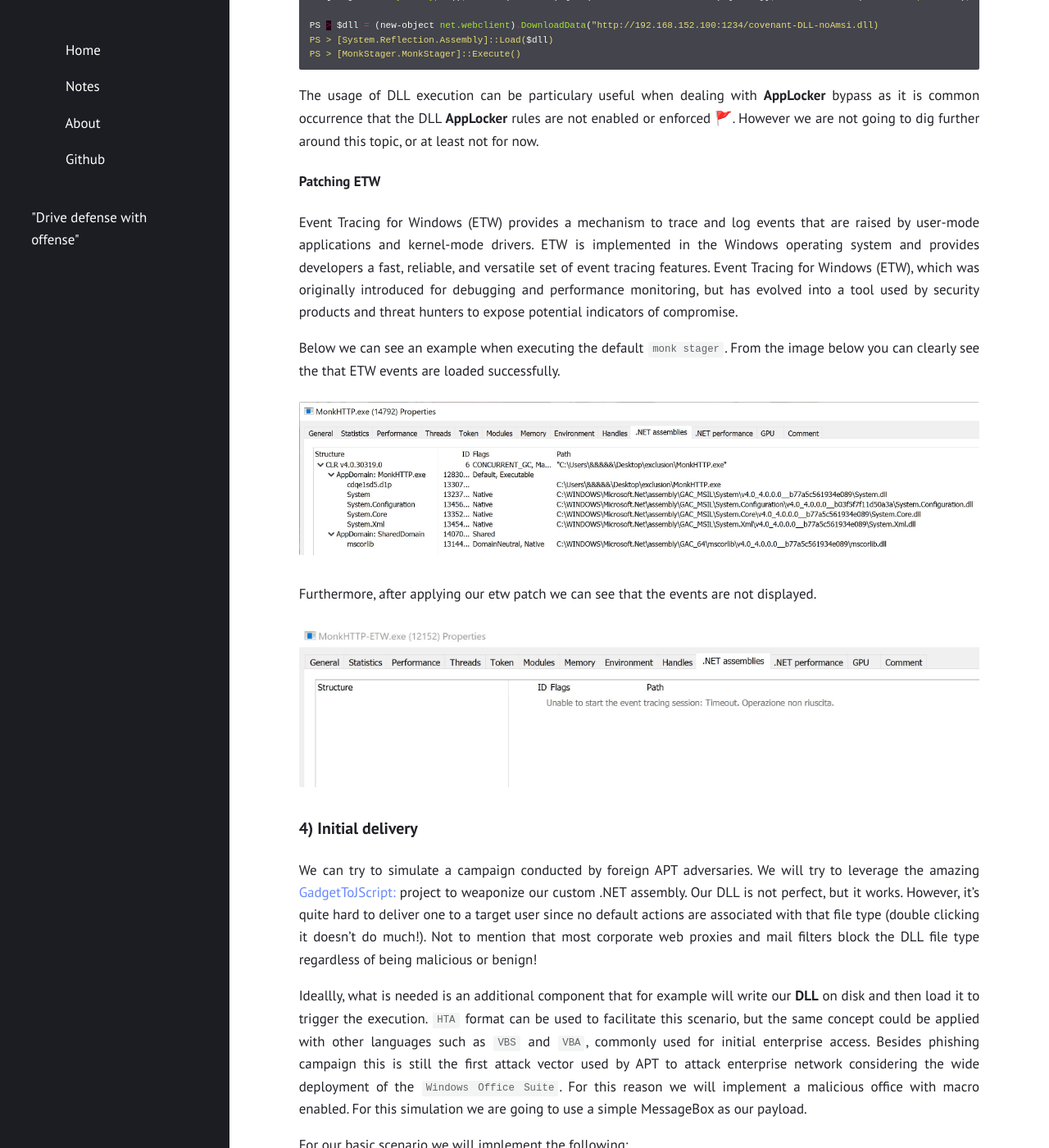
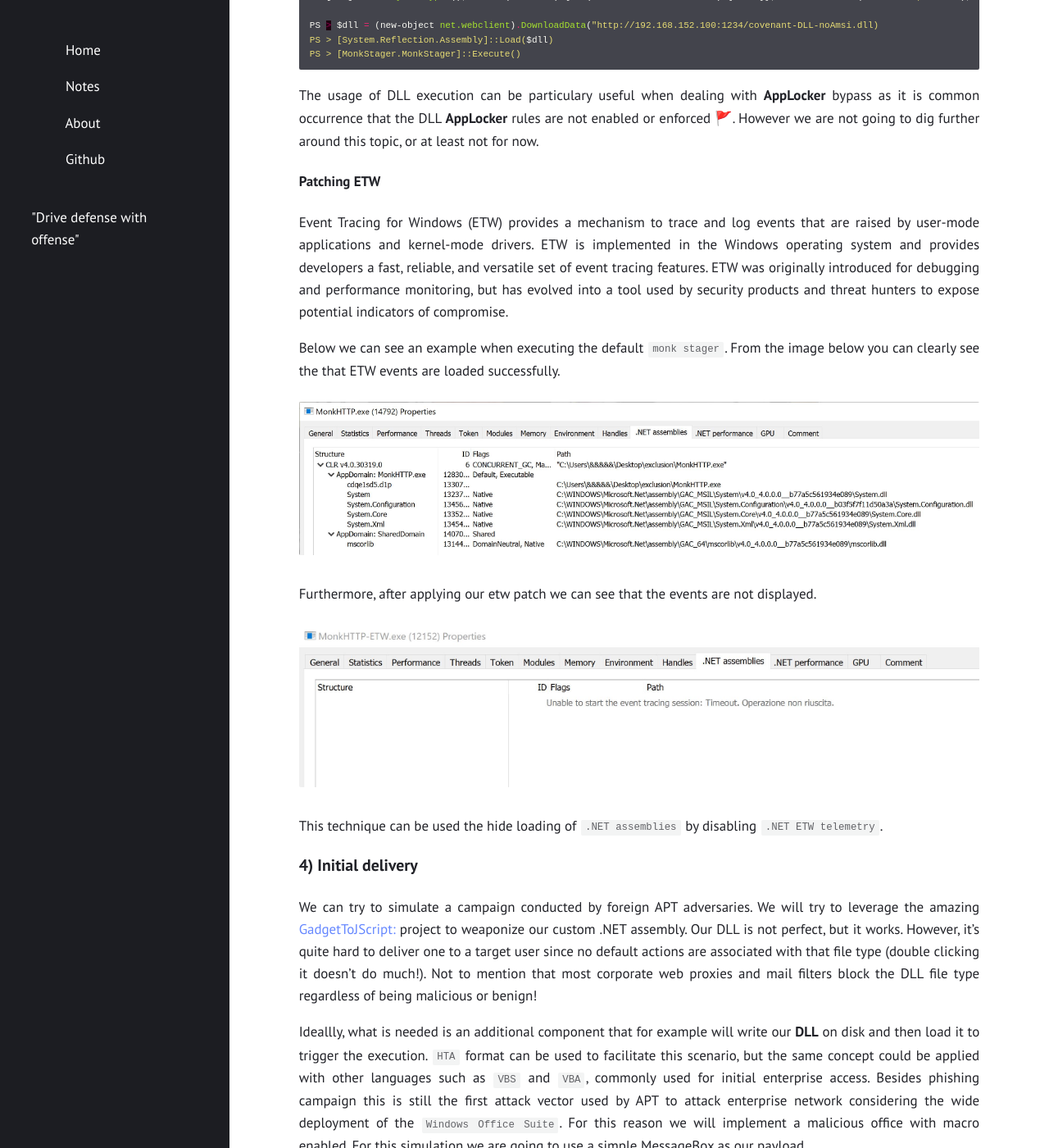
Before and after one commit to Fil88/Fil88.github.io, a Jekyll site: the page built from _posts/2021-07-01-Entering-the-Covenant-C2C.md, in a window 1280 px wide and 1400 px high, scrolled down 7751 px. Shown: the whole window at 82% size. Built offline with Jekyll 4.4.1, drawn with Linux system fonts in a browser that asks for light colours.

Commit message:
Update 2021-07-01-Entering-the-Covenant-C2C.md

```diff
--- a/_posts/2021-07-01-Entering-the-Covenant-C2C.md
+++ b/_posts/2021-07-01-Entering-the-Covenant-C2C.md
@@ -330,7 +330,7 @@ However we are not going to dig further around this topic, or at least not for n
 
 Event Tracing for Windows (ETW) provides a mechanism to trace and log events that are raised by user-mode applications and kernel-mode drivers.
 ETW is implemented in the Windows operating system and provides developers a fast, reliable, and versatile set of event tracing features.
-Event Tracing for Windows (ETW), which was originally introduced for debugging and performance monitoring, but has evolved into a tool used by security products and  threat hunters to expose potential indicators of compromise.
+ETW was originally introduced for debugging and performance monitoring, but has evolved into a tool used by security products and  threat hunters to expose potential indicators of compromise.
 
 Below we can see an example when executing the default `monk stager`. From the image below you can clearly see the that ETW events are loaded successfully.
 
@@ -346,7 +346,7 @@ Furthermore, after applying our etw patch we can see that the events are not dis
   <img src="/assets/posts/2021-07-01-Entering-the-Covenant-C2C/cov16.JPG">
 </p>
 
-
+This technique can be used the hide loading of `.NET assemblies` by disabling `.NET ETW telemetry`.
 
 ### 4) Initial delivery
 
```
